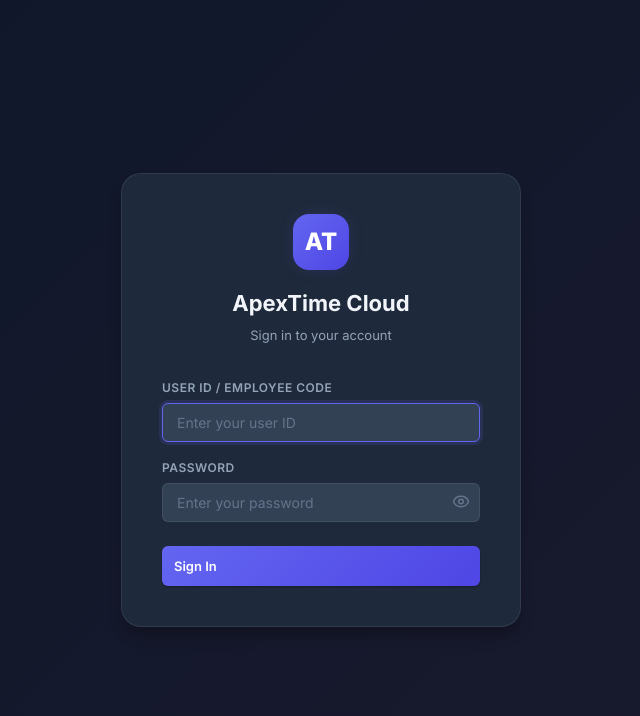
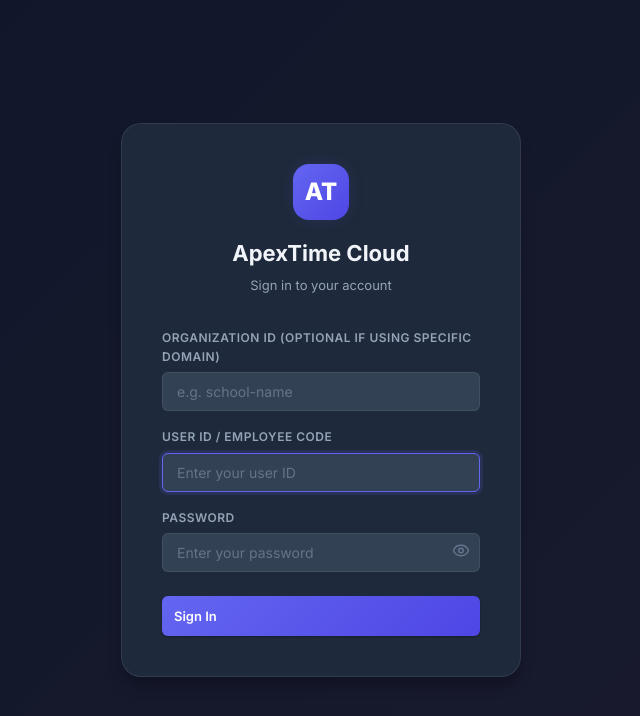
Before and after one commit to alpesh15gb/apextime.cloud, a React (Vite) app in the folder frontend/: page /login in a window 1280 px wide. Shown: the top 716 px of the page, without its empty margins (319-959 px from the left). Built offline with nearby package versions, Linux system fonts and the light colour scheme.

Commit message:
feat: Add Organization ID field to login to support strictly isolated tenant access via generic URL

```diff
--- a/frontend/src/context/AuthContext.jsx
+++ b/frontend/src/context/AuthContext.jsx
@@ -24,8 +24,8 @@ export function AuthProvider({ children }) {
         }
     }, []);
 
-    const login = async (username, password) => {
-        const res = await api.post('/auth/login', { username, password });
+    const login = async (username, password, slug) => {
+        const res = await api.post('/auth/login', { username, password, slug });
         const { token, user: userData } = res.data;
         localStorage.setItem('token', token);
         localStorage.setItem('user', JSON.stringify(userData));
--- a/frontend/src/pages/Login.jsx
+++ b/frontend/src/pages/Login.jsx
@@ -6,6 +6,7 @@ import { Eye, EyeOff } from 'lucide-react';
 export default function Login() {
     const [username, setUsername] = useState('');
     const [password, setPassword] = useState('');
+    const [slug, setSlug] = useState('');
     const [showPassword, setShowPassword] = useState(false);
     const [error, setError] = useState('');
     const [loading, setLoading] = useState(false);
@@ -17,7 +18,7 @@ export default function Login() {
         setError('');
         setLoading(true);
         try {
-            const user = await login(username, password);
+            const user = await login(username, password, slug);
             if (user.role === 'employee' || user.role === 'teacher') {
                 navigate('/portal');
             } else {
@@ -45,6 +46,17 @@ export default function Login() {
                             {error}
                         </div>
                     )}
+
+                    <div className="form-group">
+                        <label className="form-label">Organization ID (Optional if using specific domain)</label>
+                        <input
+                            className="form-input"
+                            type="text"
+                            placeholder="e.g. school-name"
+                            value={slug}
+                            onChange={(e) => setSlug(e.target.value.toLowerCase().trim())}
+                        />
+                    </div>
 
                     <div className="form-group">
                         <label className="form-label">User ID / Employee Code</label>
```
Also changed, not shown: 1 other file (tests, documents, lock files or other folders).
